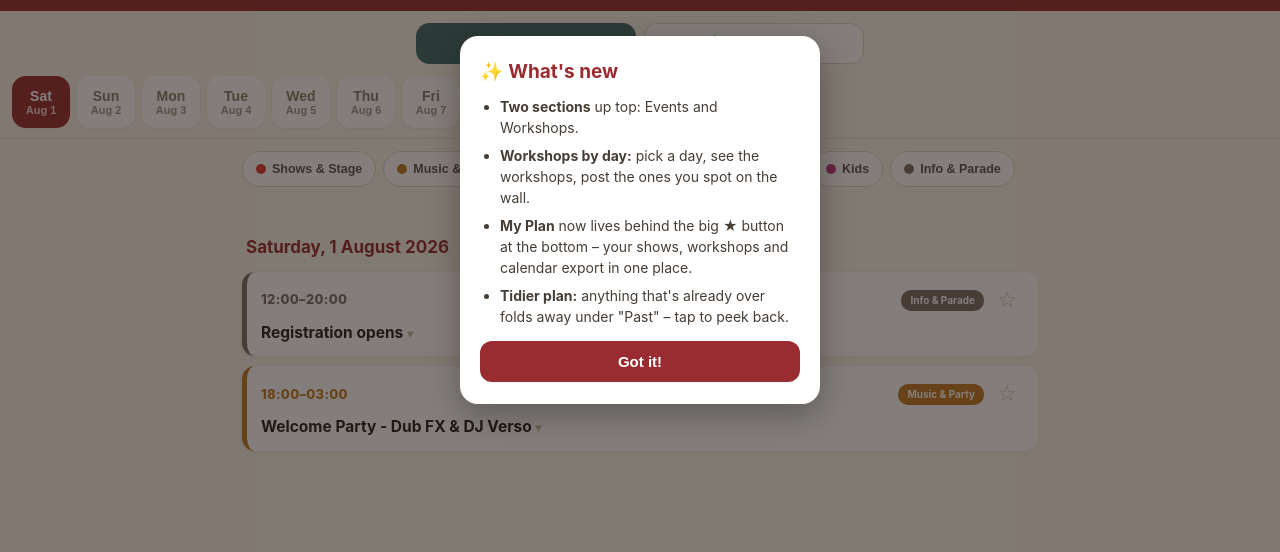
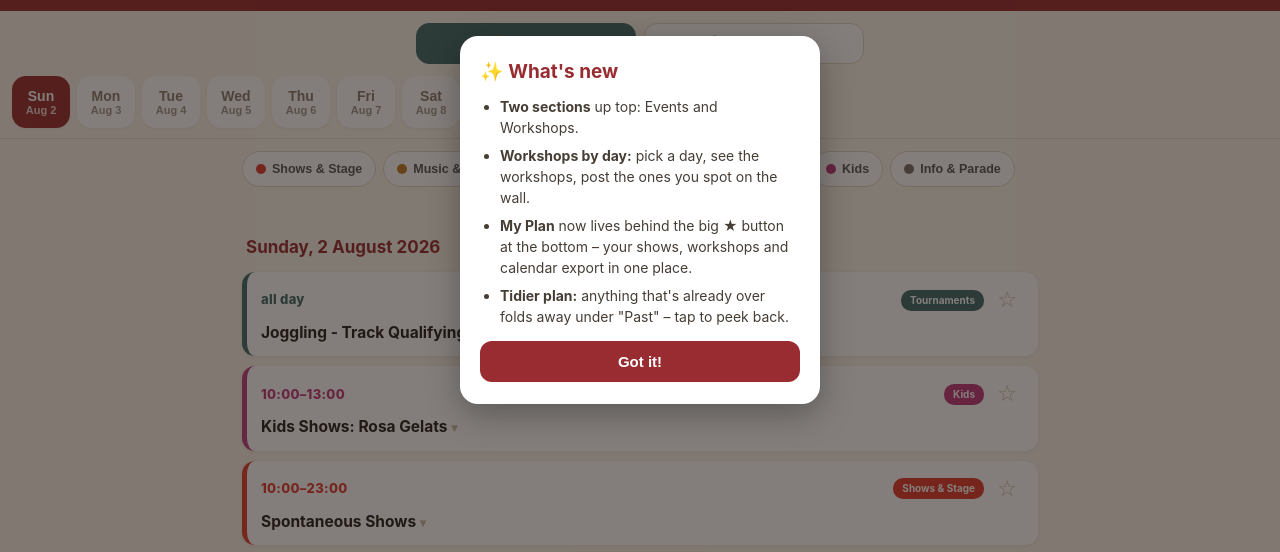
Before and after one commit to Vik1195/ejc-2026, a plain HTML site: page index.html in a window 1280 px wide. Shown: the part 180-732 px from the top of the page. Drawn offline with Linux system fonts and the light colour scheme; no server answers.

Commit message:
Hide past day tabs, open the app on today's schedule
Co-Authored-By: Claude Fable 5 <noreply@anthropic.com>
Claude-Session: https://claude.ai/code/session_01DN23QHWUtihhrJF1Ub32TZ

```diff
--- a/index.html
+++ b/index.html
@@ -101,7 +101,10 @@ footer{text-align:center;font-size:11.5px;color:#9a8d80;padding:16px}
 </div></div>
 <footer>Based on the official schedule at ejc2026.org/program (as of 1 Aug 2026) and the EJC 2026 programme booklet. Locations open in Google Maps. All times local (Ptuj, CEST).</footer>
 <script>
+function ymdToday(){var d=new Date();function p(n){return(n<10?'0':'')+n}return ''+d.getFullYear()+p(d.getMonth()+1)+p(d.getDate());}
+var TODAY=ymdToday();
 var currentSection='events', currentDay='20260801', inPlan=false;
+if(TODAY>='20260801'&&TODAY<='20260809'){currentDay=TODAY;}
 function render(){
   document.querySelectorAll('.panel').forEach(function(p){p.classList.remove('show')});
   var tabs=document.querySelector('.tabs'), legend=document.querySelector('.legend'), hint=document.querySelector('.hint');
@@ -125,7 +128,9 @@ function render(){
     document.querySelectorAll('.tab').forEach(function(t){
       var d=t.id.replace('tab-','');
       t.classList.toggle('active', d===currentDay);
-      t.classList.toggle('hidden', currentSection==='ws' && (d<'20260802'||d>'20260808'));
+      var wsHide = currentSection==='ws' && (d<'20260802'||d>'20260808');
+      var pastHide = (TODAY>='20260801'&&TODAY<='20260809') && d<TODAY;
+      t.classList.toggle('hidden', wsHide||pastHide);
     });
     document.getElementById('seg-events').classList.toggle('active',currentSection==='events');
     document.getElementById('seg-ws').classList.toggle('active',currentSection==='ws');
```
